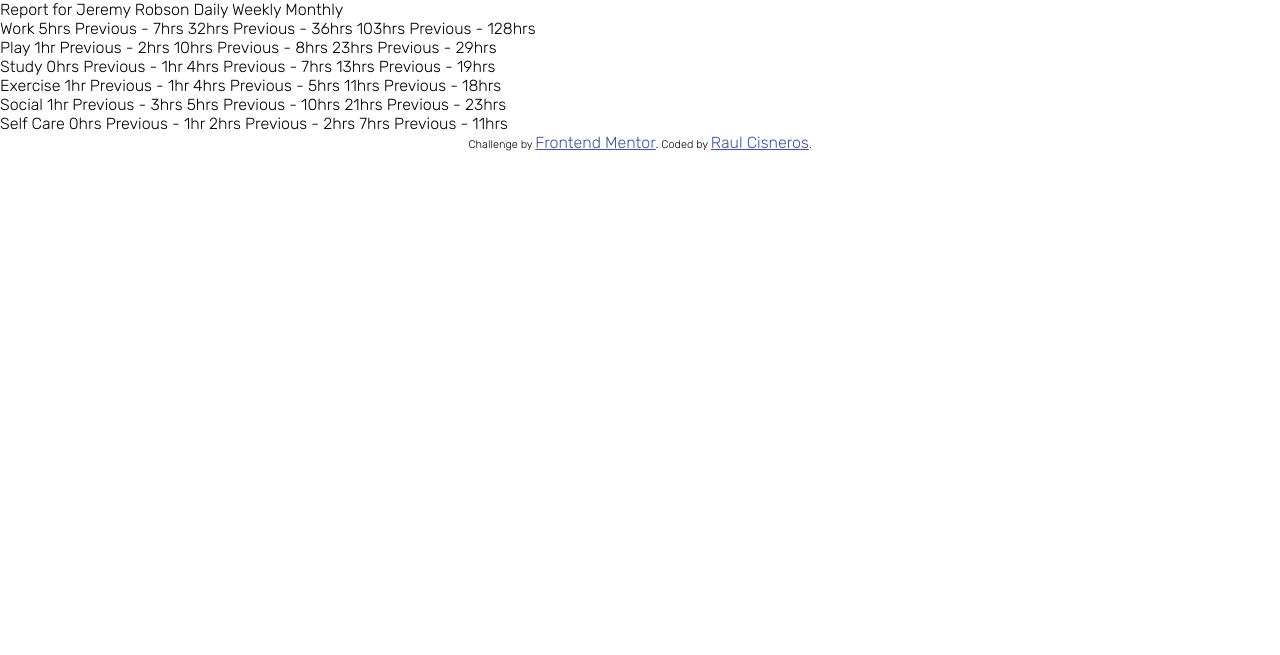
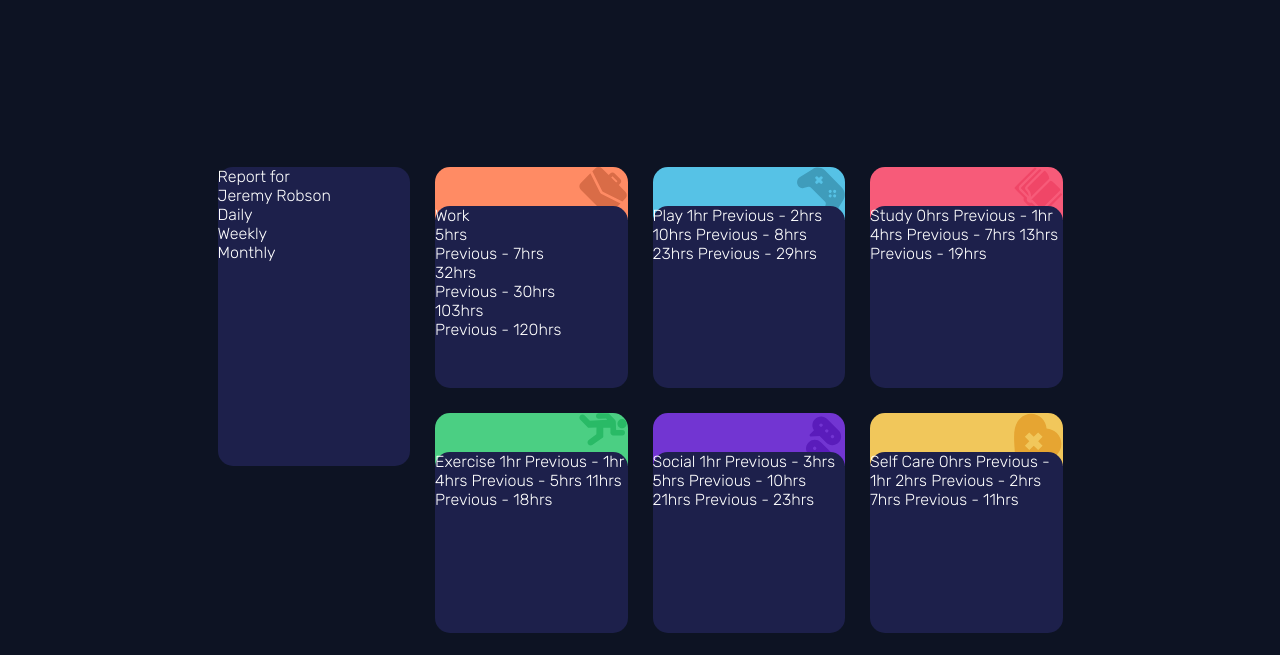
Before and after one commit to avfreq/time-tracking-dashboard, a website: page index.html in a window 1280 px wide. Shown: the top 655 px of the page. Drawn offline with Linux system fonts and the light colour scheme.

Commit message:
built core sass files

```diff
--- a/index.html
+++ b/index.html
@@ -16,22 +16,27 @@
   </style>
 </head>
 <body>
-  <div class="lg-container"></div>
-  Report for
-  Jeremy Robson
-
-  Daily
-  Weekly
-  Monthly
-  <div class="sm-container work"></div>
-  Work
-  5hrs <!-- daily -->
-  Previous - 7hrs <!-- daily -->
-  32hrs <!-- weekly -->
-  Previous - 36hrs <!-- weekly -->
-  103hrs <!-- monthly -->
-  Previous - 128hrs <!-- monthly -->
-  <div class="sm-container play"></div>
+  <div class="global-container">
+    <ul class="lg-container">
+      <li class="lg-container-list1">Report for</li>
+      <li class="lg-container-list2">Jeremy Robson</li>
+      <li></li>
+      <li class="lg-container-list3">Daily</li>
+      <li class="lg-container-list4">Weekly</li>
+      <li class="lg-container-list5">Monthly</li>
+    </ul>
+    <div class="header-work"></div>
+    <ul class="sm-container work">
+      <li class="sm-container-list1">Work</li>
+      <li class="sm-container-list2">5hrs</li><!-- daily -->
+      <li class="sm-container-list3">Previous - 7hrs</li><!-- daily -->
+      <li class="sm-container-list4">32hrs</li><!-- weekly -->
+      <li class="sm-container-list5">Previous - 30hrs</li><!-- weekly -->
+      <li class="sm-container-list6">103hrs</li><!-- monthly -->
+      <li class="sm-container-list7">Previous - 120hrs</li><!-- monthly -->
+    </ul>
+    <div class="header-play"></div>
+    <div class="sm-container play">
       Play
       1hr <!-- daily -->
       Previous - 2hrs <!-- daily -->
@@ -39,7 +44,9 @@
       Previous - 8hrs <!-- weekly -->
       23hrs <!-- monthly -->
       Previous - 29hrs <!-- monthly -->
-  <div class="sm-container study"></div>
+    </div>
+    <div class="header-study"></div>
+    <div class="sm-container study">
       Study
       0hrs <!-- daily -->
       Previous - 1hr <!-- daily -->
@@ -47,7 +54,9 @@
       Previous - 7hrs <!-- weekly -->
       13hrs <!-- monthly -->
       Previous - 19hrs <!-- monthly -->
-  <div class="sm-container exercise"></div>
+    </div>
+    <div class="header-exercise"></div>
+    <div class="sm-container exercise">
       Exercise
       1hr <!-- daily -->
       Previous - 1hr <!-- daily -->
@@ -55,7 +64,9 @@
       Previous - 5hrs <!-- weekly -->
       11hrs <!-- monthly -->
       Previous - 18hrs <!-- monthly -->
-  <div class="sm-container social"></div>
+    </div>
+    <div class="header-social"></div>
+    <div class="sm-container social">
       Social
       1hr <!-- daily -->
       Previous - 3hrs <!-- daily -->
@@ -63,7 +74,9 @@
       Previous - 10hrs <!-- weekly -->
       21hrs <!-- monthly -->
       Previous - 23hrs <!-- monthly -->
-  <div class="sm-container self-care"></div>
+    </div>
+    <div class="header-self-care"></div>
+    <div class="sm-container self-care">
       Self Care
       0hrs <!-- daily -->
       Previous - 1hr <!-- daily -->
@@ -71,11 +84,13 @@
       Previous - 2hrs <!-- weekly -->
       7hrs <!-- monthly -->
       Previous - 11hrs <!-- monthly -->
+    </div>
 
 
   <div class="attribution">
     Challenge by <a href="https://www.frontendmentor.io?ref=challenge" target="_blank">Frontend Mentor</a>.
     Coded by <a href="https://www.rcisnerosjr.com">Raul Cisneros</a>.
   </div>
+</div>
 </body>
 </html>
--- a/src/scss/_colors.scss
+++ /dev/null
@@ -1,4 +0,0 @@
-$color-1: #1D204B;
-$color-2: #34397B;
-$color-3: #5746EA;
-$color-4: #0D1323;
--- a/src/scss/_global.scss
+++ /dev/null
@@ -1,10 +0,0 @@
-@use "fonts" as f;
-
-* {
-    box-sizing: border-box;
-    margin: 0px;
-    padding: 0px;
-    font-family: f.$rubik;
-    font-size: 1rem;
-
-}
--- a/src/scss/_mixins.scss
+++ /dev/null
@@ -1,3 +0,0 @@
-@mixin smallBox {
-
-}
--- /dev/null
+++ b/src/scss/abstracts/_colors.scss
@@ -0,0 +1,17 @@
+$color-1: #1D204B;
+$color-2: #34397B;
+$color-3: #5746EA;
+$color-4: #0D1323;
+$color-5: #FFF;
+$color-6: #FF8B64;
+$color-7: #D96B46;
+$color-9: #56C2E6;
+$color-10: #3E9DBB;
+$color-11: #F75B79;
+$color-12: #EF4767;
+$color-13: #4BCF83;
+$color-14: #27BC64;
+$color-15: #7235D2;
+$color-16: #5A1CBB;
+$color-17: #F1C75B;
+$color-18: #E6A432;
--- /dev/null
+++ b/src/scss/base/_global.scss
@@ -0,0 +1,18 @@
+@use "../abstracts/fonts" as f;
+@use "../abstracts/colors" as c;
+
+* {
+    box-sizing: border-box;
+    margin: 0px;
+    padding: 0px;
+    font-family: f.$rubik;
+    font-size: 1rem;
+    color: c.$color-5;
+    text-decoration: none;
+    list-style: none;
+}
+
+body {
+    background-color: c.$color-4;
+
+}
--- /dev/null
+++ b/src/scss/base/_index.scss
@@ -0,0 +1,5 @@
+@forward "../base/mix";
+@forward "../base/layout";
+@forward "../base/global";
+@forward "../abstracts/fonts";
+@forward "../abstracts/colors";
--- /dev/null
+++ b/src/scss/base/_layout.scss
@@ -0,0 +1,114 @@
+@use "../abstracts/colors" as c;
+@mixin smallBox {
+    background-color: c.$color-1;
+    border-radius: 15px;
+}
+
+@mixin head($col, $img) {
+    background-image: $img;
+    background-size:25%;
+    background-repeat: no-repeat;
+    background-color: $col;
+    background-position: right top;
+    border-radius: 15px 15px 0 0;
+    padding: 20px;
+}
+
+.global-container {
+    display: grid;
+    grid-template-columns: repeat(6, 1fr);
+    grid-template-rows: 1fr .10fr .1fr 1fr .10fr .1fr 1fr 1fr;
+    width: 100vw;
+    height: 100vh;
+    grid-gap: 25px;
+
+    .lg-container {
+        grid-column: 2/3;
+        grid-row: 2/7;
+        @include smallBox;
+
+    }
+
+    //--- work
+    .header-work {
+        grid-column: 3/4;
+        grid-row: 2/4;
+        z-index: -1;
+        @include head(c.$color-6, url(../../starter_files/images/icon-work.svg));
+    }
+    .work {
+        grid-column: 3/4;
+        grid-row: 3/5;
+        @include smallBox;
+    }
+
+    //--- play
+    .header-play {
+        grid-column: 4/5;
+        grid-row: 2/4;
+        z-index: -1;
+        @include head(c.$color-9, url(../../starter_files/images/icon-play.svg));
+    }
+    .play {
+        grid-column: 4/5;
+        grid-row: 3/5;
+        @include smallBox;
+    }
+
+    //--- study
+    .header-study {
+        grid-column: 5/6;
+        grid-row: 2/4;
+        z-index: -1;
+        @include head(c.$color-11, url(../../starter_files/images/icon-study.svg));
+    }
+    .study {
+        grid-column: 5/6;
+        grid-row: 3/5;
+        @include smallBox;
+    }
+
+    //--- exercise
+    .header-exercise {
+        grid-column: 3/4;
+        grid-row: 5/7;
+        z-index: -1;
+        @include head(c.$color-13, url(../../starter_files/images/icon-exercise.svg));
+    }
+    .exercise {
+        grid-column: 3/4;
+        grid-row: 6/8;
+        @include smallBox;
+    }
+
+    //--- social
+    .header-social {
+        grid-column: 4/5;
+        grid-row: 5/7;
+        z-index: -1;
+        @include head(c.$color-15, url(../../starter_files/images/icon-social.svg));
+    }
+    .social {
+        grid-column: 4/5;
+        grid-row: 6/8;
+        @include smallBox;
+
+    }
+    //--- self care
+    .header-self-care {
+        grid-column: 5/6;
+        grid-row: 5/7;
+        z-index: -1;
+        @include head(c.$color-17, url(../../starter_files/images/icon-self-care.svg));
+    }
+    .self-care {
+        grid-column: 5/6;
+        grid-row: 6/8;
+        @include smallBox;
+    }
+
+    .attribution {
+        grid-column: 2/6;
+        grid-row: 8/9;
+    }
+}
```
Also changed, not shown: src/scss/main.scss (+4 -4 lines), dist/css/main.css, src/scss/abstracts/_fonts.scss (renamed from src/scss/_fonts.scss), 1 other file. Lines whose indentation alone changed are shown as unchanged.
